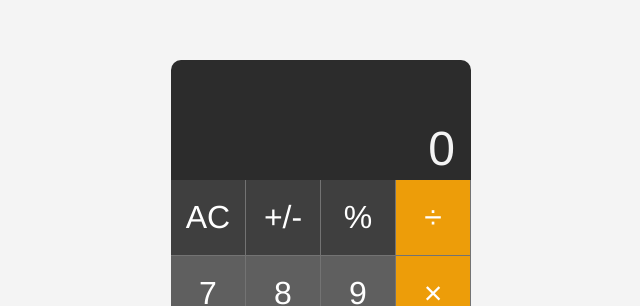
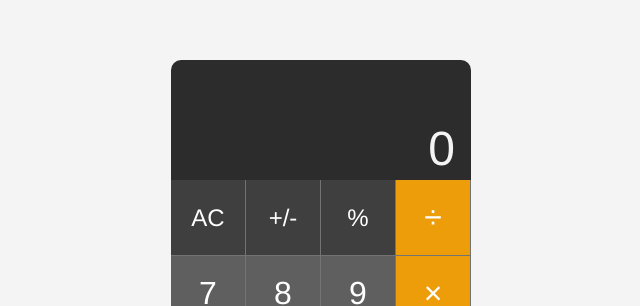
Before and after one commit to bishwarup307/odin-calc, a plain HTML site: page index.html in a window 1280 px wide. Shown: the part 140-446 px from the top of the page, 319-959 px from the left. Drawn offline with Linux system fonts and the light colour scheme.

Commit message:
small stylesheet changes

```diff
--- a/styles.css
+++ b/styles.css
@@ -16,8 +16,8 @@
     padding: 0;
     box-sizing: border-box;
     font-family: "Helvetica Neue", system-ui, -apple-system, BlinkMacSystemFont,
-    "Segoe UI", Roboto, Oxygen, Ubuntu, Cantarell, "Open Sans", "Helvetica Neue",
-    sans-serif;
+        "Segoe UI", Roboto, Oxygen, Ubuntu, Cantarell, "Open Sans",
+        "Helvetica Neue", sans-serif;
 }
 
 body {
@@ -85,10 +85,13 @@
 
 .operator-key {
     background-color: var(--clr-primary);
+    font-weight: 400;
 }
 
 .other-key {
     background-color: var(--clr-accent2);
+    font-size: 1.5rem;
+    font-weight: 400;
 }
 
 #key-0 {
```
Lines whose indentation alone changed are shown as unchanged.
